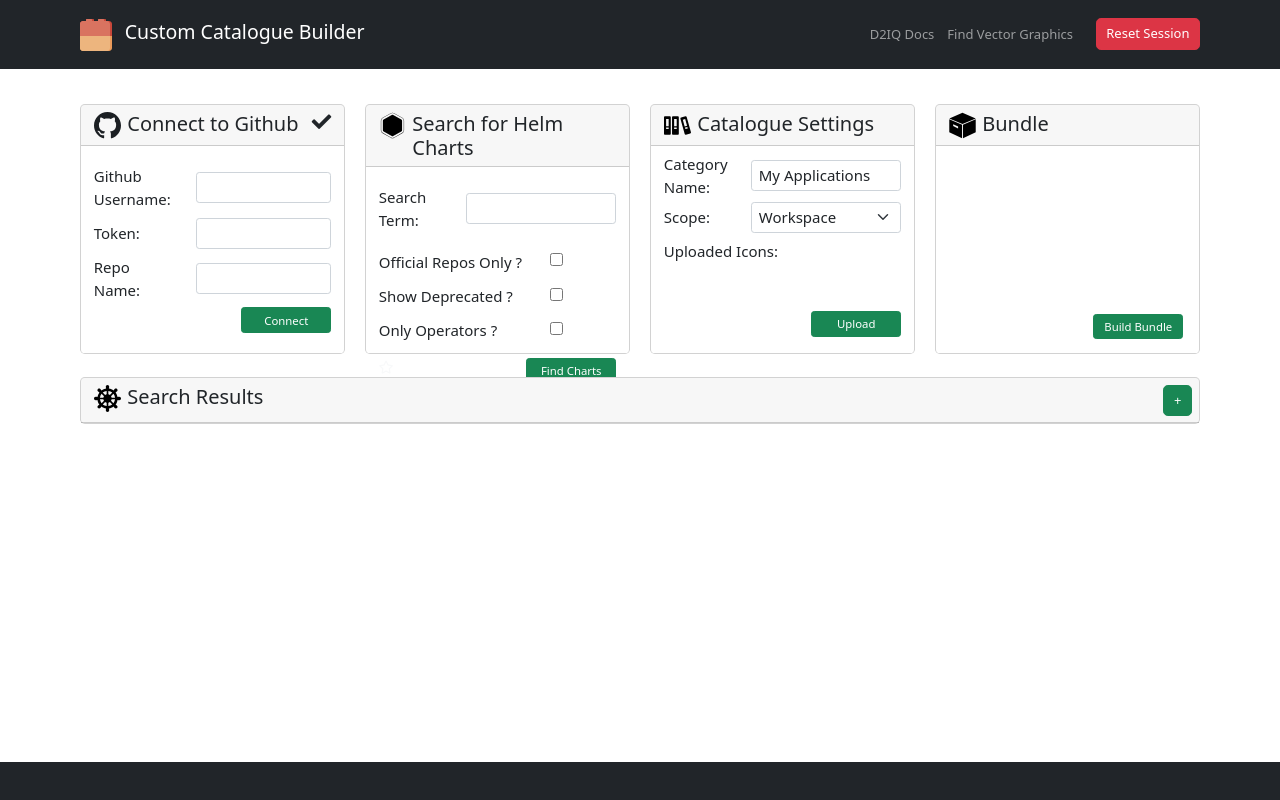
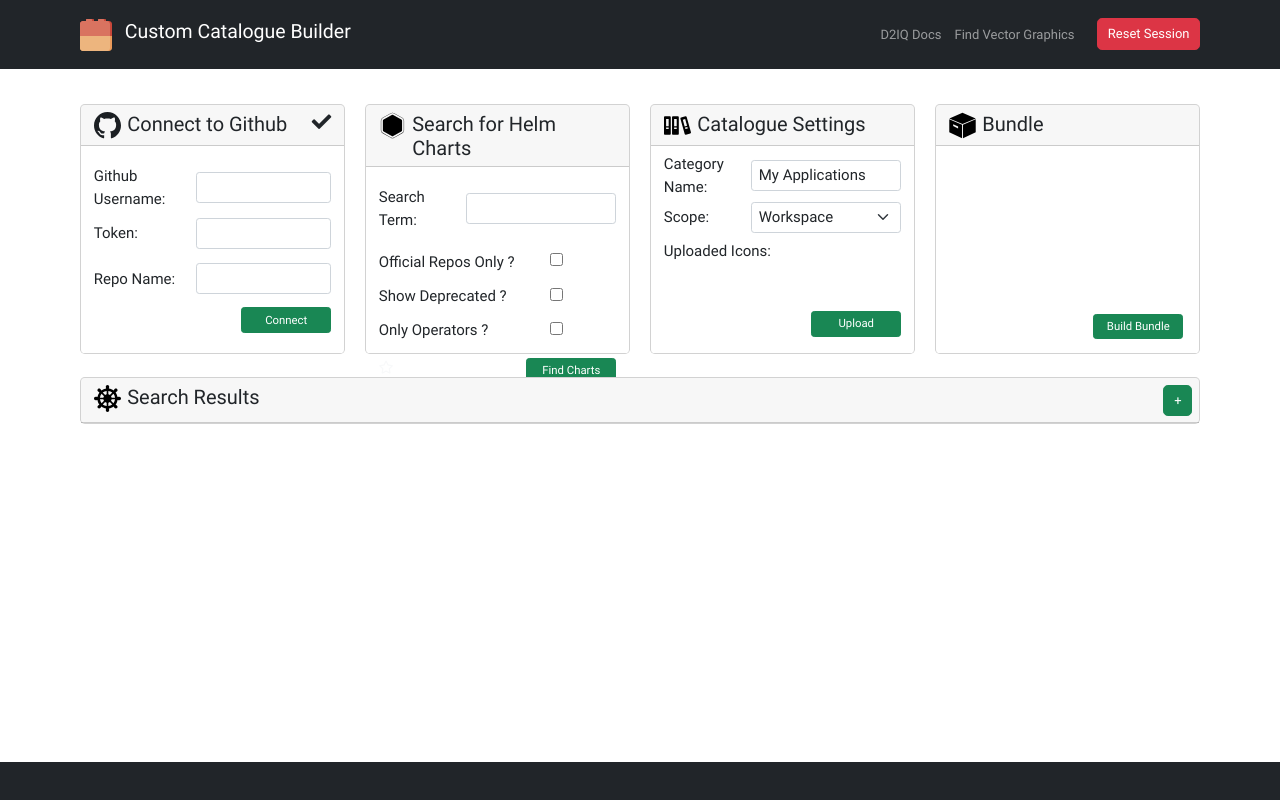
Before and after one commit to d2iq-ps/catalogger, a Python web app: template app/templates/index.html in a window 1280 px wide. Run offline with Jinja, Linux system fonts and the light colour scheme; the template is opened without the code that fills it, so the values that code supplies are empty; some libraries are stand-ins or nearby versions.

Commit message:
fixed fonts

```diff
--- /dev/null
+++ b/app/templates/assets/css/Roboto.css
@@ -0,0 +1,62 @@
+@font-face {
+	font-family: 'Roboto';
+	src: url(../../assets/fonts//s/roboto/v30/KFOmCnqEu92Fr1Mu72xKOzY.woff2) format('woff2');
+	font-weight: 400;
+	font-style: normal;
+	font-display: swap;
+	unicode-range: U+0460-052F, U+1C80-1C88, U+20B4, U+2DE0-2DFF, U+A640-A69F, U+FE2E-FE2F;
+}
+
+@font-face {
+	font-family: 'Roboto';
+	src: url(../../assets/fonts//s/roboto/v30/KFOmCnqEu92Fr1Mu5mxKOzY.woff2) format('woff2');
+	font-weight: 400;
+	font-style: normal;
+	font-display: swap;
+	unicode-range: U+0301, U+0400-045F, U+0490-0491, U+04B0-04B1, U+2116;
+}
+
+@font-face {
+	font-family: 'Roboto';
+	src: url(../../assets/fonts//s/roboto/v30/KFOmCnqEu92Fr1Mu7mxKOzY.woff2) format('woff2');
+	font-weight: 400;
+	font-style: normal;
+	font-display: swap;
+	unicode-range: U+1F00-1FFF;
+}
+
+@font-face {
+	font-family: 'Roboto';
+	src: url(../../assets/fonts//s/roboto/v30/KFOmCnqEu92Fr1Mu4WxKOzY.woff2) format('woff2');
+	font-weight: 400;
+	font-style: normal;
+	font-display: swap;
+	unicode-range: U+0370-03FF;
+}
+
+@font-face {
+	font-family: 'Roboto';
+	src: url(../../assets/fonts//s/roboto/v30/KFOmCnqEu92Fr1Mu7WxKOzY.woff2) format('woff2');
+	font-weight: 400;
+	font-style: normal;
+	font-display: swap;
+	unicode-range: U+0102-0103, U+0110-0111, U+0128-0129, U+0168-0169, U+01A0-01A1, U+01AF-01B0, U+1EA0-1EF9, U+20AB;
+}
+
+@font-face {
+	font-family: 'Roboto';
+	src: url(../../assets/fonts//s/roboto/v30/KFOmCnqEu92Fr1Mu7GxKOzY.woff2) format('woff2');
+	font-weight: 400;
+	font-style: normal;
+	font-display: swap;
+	unicode-range: U+0100-024F, U+0259, U+1E00-1EFF, U+2020, U+20A0-20AB, U+20AD-20CF, U+2113, U+2C60-2C7F, U+A720-A7FF;
+}
+
+@font-face {
+	font-family: 'Roboto';
+	src: url(../../assets/fonts//s/roboto/v30/KFOmCnqEu92Fr1Mu4mxK.woff2) format('woff2');
+	font-weight: 400;
+	font-style: normal;
+	font-display: swap;
+	unicode-range: U+0000-00FF, U+0131, U+0152-0153, U+02BB-02BC, U+02C6, U+02DA, U+02DC, U+2000-206F, U+2074, U+20AC, U+2122, U+2191, U+2193, U+2212, U+2215, U+FEFF, U+FFFD;
+}
--- a/app/templates/index.html
+++ b/app/templates/index.html
@@ -8,11 +8,12 @@
     <link rel="icon" type="image/svg+xml" sizes="32x32" href="assets/img/block.svg">
     <link rel="icon" type="image/svg+xml" sizes="32x32" href="assets/img/block.svg">
     <link rel="stylesheet" href="assets/bootstrap/css/bootstrap.min.css">
+    <link rel="stylesheet" href="assets/css/Roboto.css">
     <link rel="stylesheet" href="assets/fonts/fontawesome-all.min.css">
     <link rel="stylesheet" href="assets/css/Navbar-With-Button-icons.css">
 </head>
 
-<body>
+<body style="font-family: Roboto, sans-serif;">
     <div class="modal fade" role="dialog" tabindex="-1" id="image_upload_modal" name="image_upload_modal">
         <div class="modal-dialog" role="document">
             <div class="modal-content">
@@ -59,7 +60,7 @@
                     <div class="card-body">
                         <form id="github_form" method="post" name="github" action="/github">
                             <div class="row align-items-center">
-                                <div class="col" style="width: 162px;"><label class="col-form-label" style="font-size: 15px;">Github Username:</label></div>
+                                <div class="col" style="width: 162px;"><label class="col-form-label" style="font-size: 15px;font-family: Roboto, sans-serif;">Github Username:</label></div>
                                 <div class="col"><input id="gh_username" class="form-control form-control-sm" type="text" style="margin-top: 13px;margin-bottom: 13px;width: 135px; font-size: 15px" name="gh_username" {{ state }} /></div>
                             </div>
                             <div class="row align-items-center">
--- a/app/templates/success.html
+++ b/app/templates/success.html
@@ -8,6 +8,7 @@
     <link rel="icon" type="image/svg+xml" sizes="32x32" href="assets/img/block.svg">
     <link rel="icon" type="image/svg+xml" sizes="32x32" href="assets/img/block.svg">
     <link rel="stylesheet" href="assets/bootstrap/css/bootstrap.min.css">
+    <link rel="stylesheet" href="assets/css/Roboto.css">
     <link rel="stylesheet" href="assets/fonts/fontawesome-all.min.css">
     <link rel="stylesheet" href="assets/css/Navbar-With-Button-icons.css">
 </head>
```
Also changed, not shown: app/templates/assets/bootstrap/css/bootstrap.min.css, app/templates/assets/fonts/s/roboto/v30/KFOmCnqEu92Fr1Mu4WxKOzY.woff2 (added), app/templates/assets/fonts/s/roboto/v30/KFOmCnqEu92Fr1Mu4mxK.woff2 (added), app/templates/assets/fonts/s/roboto/v30/KFOmCnqEu92Fr1Mu5mxKOzY.woff2 (added), app/templates/assets/fonts/s/roboto/v30/KFOmCnqEu92Fr1Mu72xKOzY.woff2 (added), app/templates/assets/fonts/s/roboto/v30/KFOmCnqEu92Fr1Mu7GxKOzY.woff2 (added), app/templates/assets/fonts/s/roboto/v30/KFOmCnqEu92Fr1Mu7WxKOzY.woff2 (added), app/templates/assets/fonts/s/roboto/v30/KFOmCnqEu92Fr1Mu7mxKOzY.woff2 (added).
